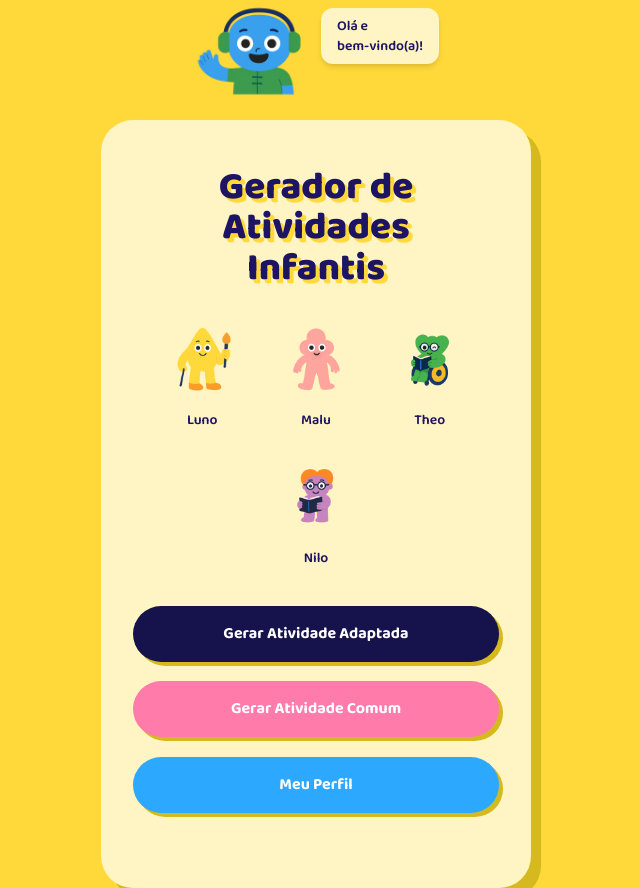
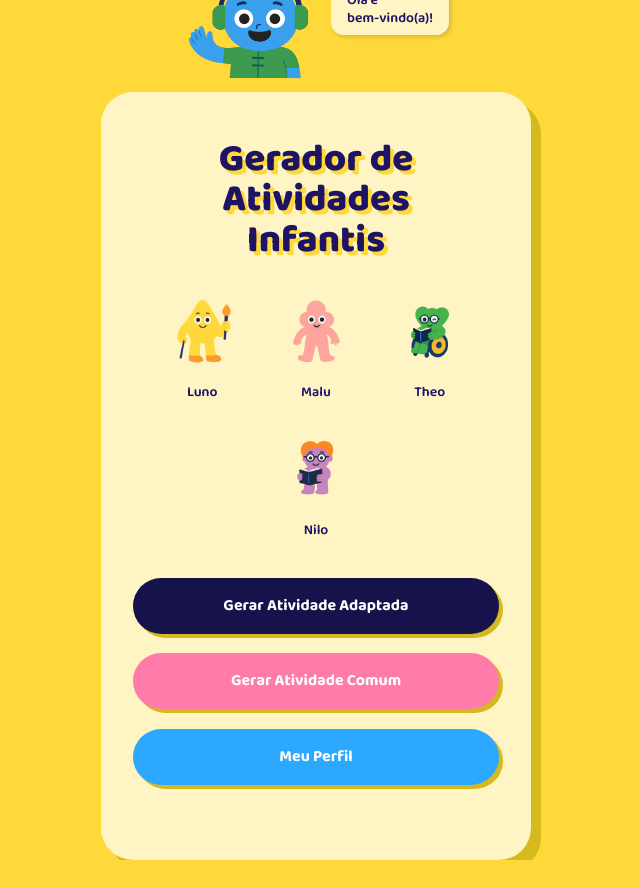
Before and after one commit to letiricetti2-alt/gerador-de-atividades-infantis, a Next.js app: page / in a window 1280 px wide. Shown: the whole page, without its empty margins (324-964 px from the left). After the commit the page ends 860 px from the top, so only its background shows below. Built offline with nearby package versions, Linux system fonts and the light colour scheme.

Commit message:
Update page.jsx

```diff
--- a/app/page.jsx
+++ b/app/page.jsx
@@ -4,18 +4,18 @@ export default function Home() {
   return (
     <main className="flex flex-col items-center justify-center min-h-screen">
       {/* Balão de boas-vindas */}
-      <div className="relative mb-4">
-        <div className="flex items-start space-x-2">
-          <Image
-            src="/personagens/tina.png"
-            alt="Tina"
-            width={120}
-            height={120}
-            className="relative z-10 -mb-4"
-          />
-          <div className="bg-[#FFF4C4] text-[#1E1464] px-4 py-2 rounded-xl shadow-md -ml-4 mt-2">
-            <p className="font-semibold text-sm">Olá e<br />bem-vindo(a)!</p>
-          </div>
+      <div className="relative mb-2 -mt-8 flex items-start space-x-2">
+        <Image
+          src="/personagens/tina.png"
+          alt="Tina"
+          width={140}
+          height={140}
+          className="relative z-10 -mb-6"
+        />
+        <div className="speech-bubble -ml-4 mt-4 text-[#1E1464]">
+          <p className="text-sm leading-tight">
+            Olá e<br />bem-vindo(a)!
+          </p>
         </div>
       </div>
 
@@ -28,19 +28,19 @@ export default function Home() {
         {/* Personagens */}
         <div className="characters">
           <div className="character">
-            <Image src="/personagens/luno.png" alt="Luno" width={70} height={70} />
+            <Image src="/personagens/luno.png" alt="Luno" width={85} height={85} />
             <p className="mt-1 text-sm font-semibold">Luno</p>
           </div>
           <div className="character">
-            <Image src="/personagens/malu.png" alt="Malu" width={70} height={70} />
+            <Image src="/personagens/malu.png" alt="Malu" width={85} height={85} />
             <p className="mt-1 text-sm font-semibold">Malu</p>
           </div>
           <div className="character">
-            <Image src="/personagens/theo.png" alt="Theo" width={70} height={70} />
+            <Image src="/personagens/theo.png" alt="Theo" width={85} height={85} />
             <p className="mt-1 text-sm font-semibold">Theo</p>
           </div>
           <div className="character">
-            <Image src="/personagens/nilo.png" alt="Nilo" width={70} height={70} />
+            <Image src="/personagens/nilo.png" alt="Nilo" width={85} height={85} />
             <p className="mt-1 text-sm font-semibold">Nilo</p>
           </div>
         </div>
```
